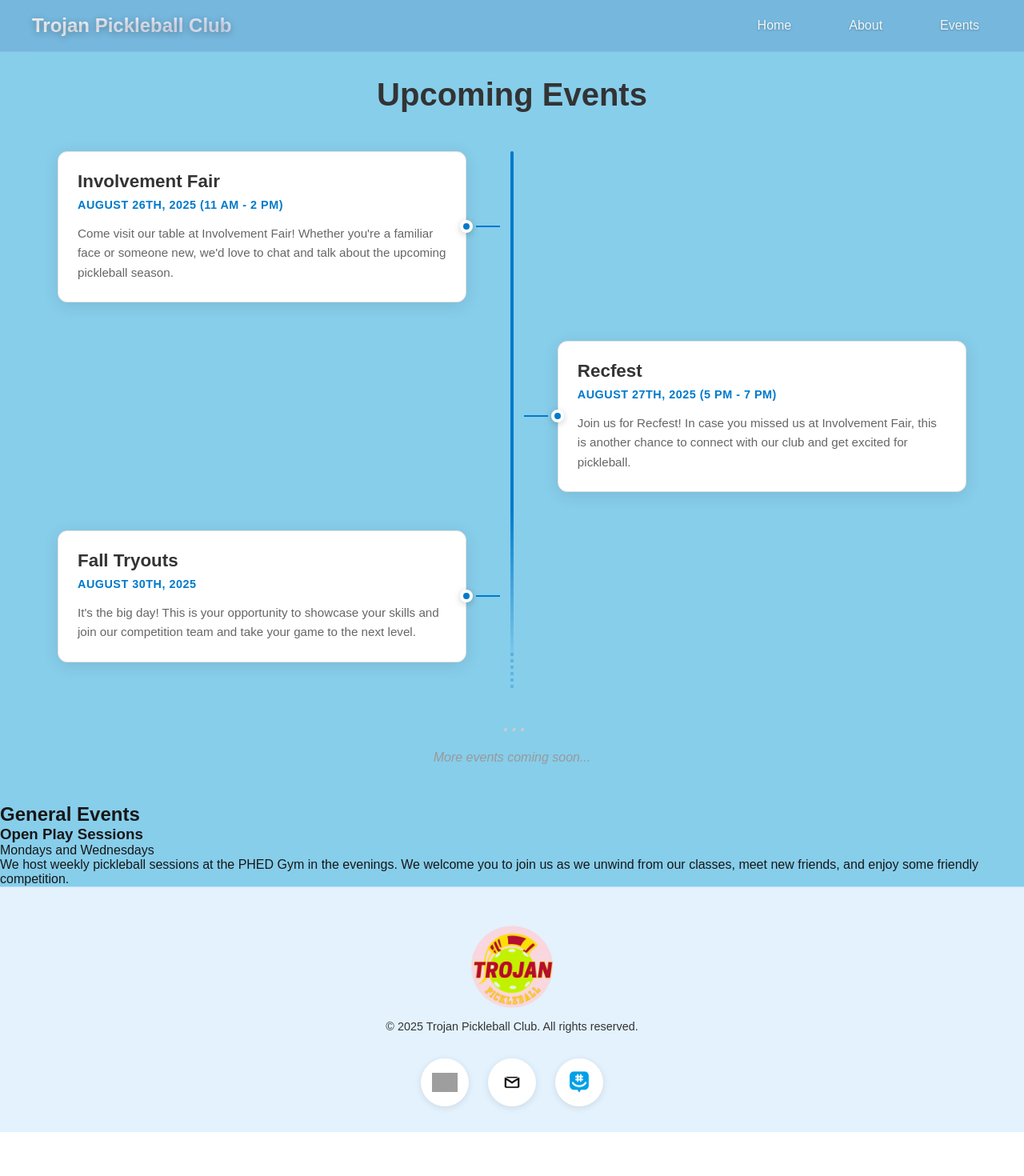
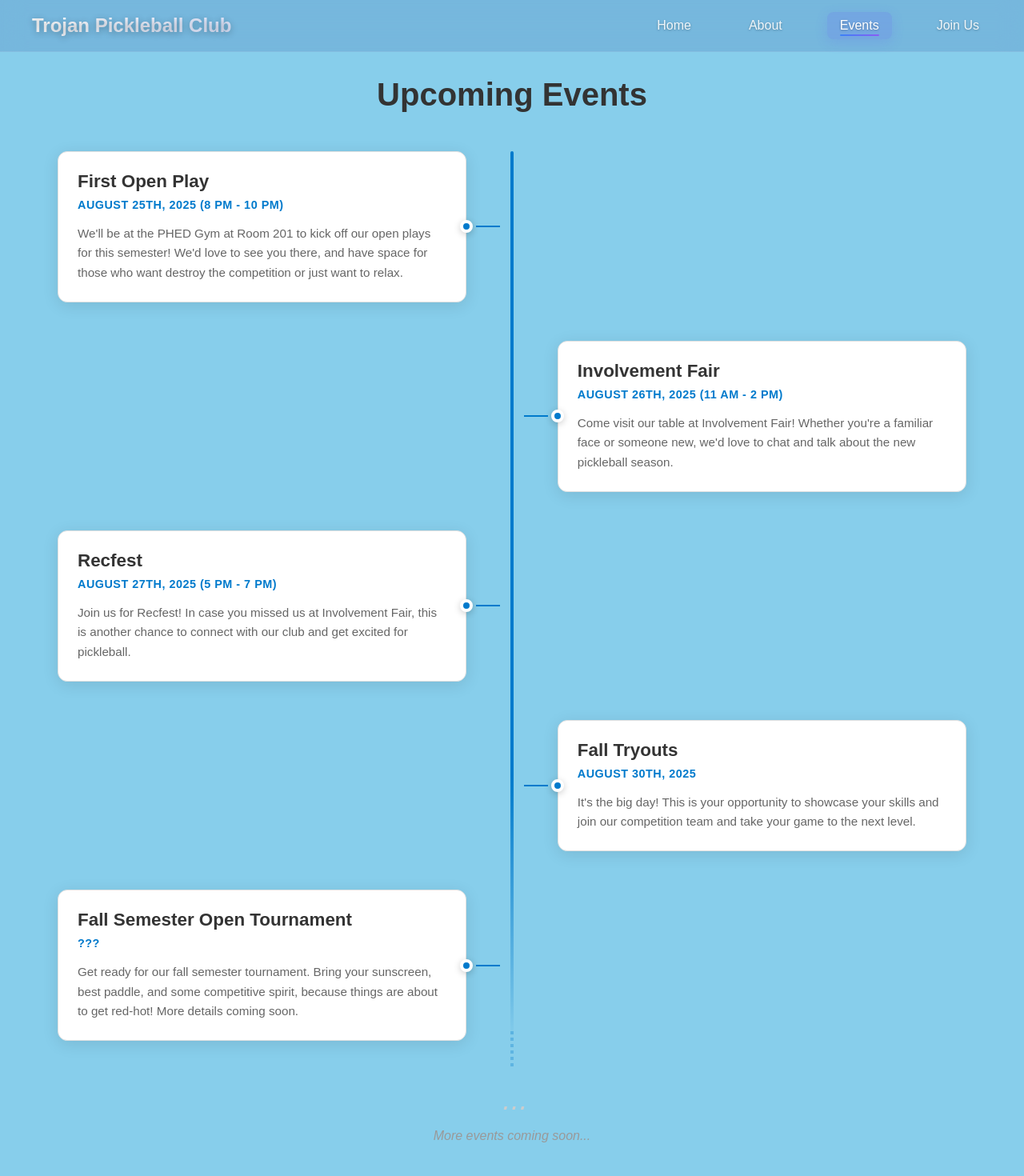
Before and after one commit to G1-100/pickleball-website, a Next.js app: page /events in a window 1280 px wide. Shown: the top 1470 px of the page at 80% size. Before the commit the page ends 1415 px from the top, so only its background shows below. Built offline with nearby package versions, Linux system fonts and the light colour scheme; grey boxes are pictures that could not be loaded.

Commit message:
Changed home page background color, added more events, added join section but need to put content in there

```diff
--- a/src/app/events/page.tsx
+++ b/src/app/events/page.tsx
@@ -7,6 +7,17 @@ export default function Page() {
                 <h1 className={styles.pageTitle}>Upcoming Events</h1>
 
                 <div className={styles.timeline}>
+                    {/* TODO: Edit date to fit actual time*/}
+                    <div className={styles.timelineItem}>
+                        <div className={styles.timelineDot}></div>
+                        <div className={styles.eventCard}>
+                            <h3 className={styles.eventTitle}>First Open Play</h3>
+                            <p className={styles.eventDate}>August 25th, 2025 (8 PM - 10 PM)</p>
+                            <p className={styles.eventDescription}>
+                                We'll be at the PHED Gym at Room 201 to kick off our open plays for this semester! We&apos;d  love to see you there, and have space for those who want destroy the competition or just want to relax.
+                            </p>
+                        </div>
+                    </div>
                     <div className={styles.timelineItem}>
                         <div className={styles.timelineDot}></div>
                         <div className={styles.eventCard}>
@@ -14,7 +25,7 @@ export default function Page() {
                             <p className={styles.eventDate}>August 26th, 2025 (11 AM - 2 PM)</p>
                             <p className={styles.eventDescription}>
                                 Come visit our table at Involvement Fair! Whether you&apos;re a familiar face or someone new,
-                                we&apos;d love to chat and talk about the upcoming pickleball season.
+                                we&apos;d love to chat and talk about the new pickleball season.
                             </p>
                         </div>
                     </div>
@@ -42,6 +53,16 @@ export default function Page() {
                             </p>
                         </div>
                     </div>
+                    <div className={styles.timelineItem}>
+                        <div className={styles.timelineDot}></div>
+                        <div className={styles.eventCard}>
+                            <h3 className={styles.eventTitle}>Fall Semester Open Tournament</h3>
+                            <p className={styles.eventDate}>???</p>
+                            <p className={styles.eventDescription}>
+                                Get ready for our fall semester tournament. Bring your sunscreen, best paddle, and some competitive spirit, because things are about to get red-hot! More details coming soon.
+                            </p>
+                        </div>
+                    </div>
                 </div>
 
                 <div className={styles.futureEventsIndicator}>
--- a/src/app/page.module.css
+++ b/src/app/page.module.css
@@ -51,7 +51,7 @@
 
 .whoWeAreSection {
   padding: 4rem 2rem;
-  background-color: #f8f9fa;
+  background-color: #e3e1f9;
   display: flex;
   align-items: center;
   justify-content: center;
@@ -213,7 +213,7 @@
 /* Sponsors Section */
 .sponsorsSection {
   padding: 6rem 2rem 8rem 2rem;
-  background: linear-gradient(to bottom, #f8f9fa 0%, #e8eaed 100%);
+  background: #e3e1f9;
   text-align: center;
   min-height: 70vh;
   display: flex;
--- a/src/components/Navbar.module.css
+++ b/src/components/Navbar.module.css
@@ -49,18 +49,43 @@
   border-radius: 8px;
   transition: all 0.3s ease;
   text-shadow: 0 1px 3px rgba(0, 0, 0, 0.3);
+  position: relative;
+}
+
+/* Underline hover effect */
+.navLink::after {
+  content: '';
+  position: absolute;
+  bottom: 4px;
+  left: 16px;
+  right: 16px;
+  height: 2px;
+  background: linear-gradient(90deg, #60a5fa, #a78bfa);
+  transform: scaleX(0);
+  transform-origin: left;
+  transition: transform 0.3s ease;
+  border-radius: 1px;
+}
+
+.navLink:hover::after {
+  transform: scaleX(1);
 }
 
 .navLink:hover {
   color: white;
-  background: rgba(255, 255, 255, 0.1);
-  transform: translateY(-2px);
+  transform: translateY(-1px);
 }
 
 .navLink.active {
-  background: rgba(99, 102, 241, 0.3);
+  background: rgba(99, 102, 241, 0.2);
   color: white;
   box-shadow: 0 4px 15px rgba(99, 102, 241, 0.2);
+}
+
+/* Active page underline - always visible */
+.navLink.active::after {
+  transform: scaleX(1);
+  background: linear-gradient(90deg, #3b82f6, #8b5cf6);
 }
 
 /* Hamburger Button */
@@ -143,14 +168,46 @@
   text-align: center;
   background: rgba(255, 255, 255, 0.05);
   border: 1px solid rgba(255, 255, 255, 0.1);
+  position: relative;
 }
 
-.mobileNavLink:hover,
+/* Mobile underline effect */
+.mobileNavLink::after {
+  content: '';
+  position: absolute;
+  bottom: 8px;
+  left: 16px;
+  right: 16px;
+  height: 2px;
+  background: linear-gradient(90deg, #60a5fa, #a78bfa);
+  transform: scaleX(0);
+  transform-origin: center;
+  transition: transform 0.3s ease;
+  border-radius: 1px;
+}
+
+.mobileNavLink:hover::after {
+  transform: scaleX(1);
+}
+
+.mobileNavLink:hover {
+  background: rgba(99, 102, 241, 0.2);
+  color: white;
+  transform: translateY(-2px);
+  box-shadow: 0 4px 15px rgba(99, 102, 241, 0.2);
+}
+
 .mobileNavLink.active {
   background: rgba(99, 102, 241, 0.3);
   color: white;
   transform: translateY(-2px);
   box-shadow: 0 4px 15px rgba(99, 102, 241, 0.2);
+}
+
+/* Active mobile page underline */
+.mobileNavLink.active::after {
+  transform: scaleX(1);
+  background: linear-gradient(90deg, #3b82f6, #8b5cf6);
 }
 
 /* Responsive Design */
--- a/src/components/Navbar.tsx
+++ b/src/components/Navbar.tsx
@@ -1,11 +1,13 @@
 "use client";
 import Link from "next/link";
 import { useState } from 'react';
+import { usePathname } from 'next/navigation';
 import styles from './Navbar.module.css';
 
 
 export default function Navbar() {
   const [isMobileMenuOpen, setIsMobileMenuOpen] = useState(false);
+  const pathname = usePathname();
 
   const toggleMobileMenu = () => {
     setIsMobileMenuOpen(!isMobileMenuOpen);
@@ -20,14 +22,17 @@ export default function Navbar() {
         </Link>
 
         <div className={styles.navLinks}>
-          <Link href="/" className={styles.navLink}>
+          <Link href="/" className={`${styles.navLink} ${pathname === '/' ? styles.active : ''}`}>
             Home
           </Link>
-          <Link href="/about" className={styles.navLink}>
+          <Link href="/about" className={`${styles.navLink} ${pathname === '/about' ? styles.active : ''}`}>
             About
           </Link>
-          <Link href="/events" className={styles.navLink}>
+          <Link href="/events" className={`${styles.navLink} ${pathname === '/events' ? styles.active : ''}`}>
             Events
+          </Link>
+          <Link href="/join" className={`${styles.navLink} ${pathname === '/join' ? styles.active : ''}`}>
+            Join Us
           </Link>
         </div>
       </div>
@@ -47,14 +52,17 @@ export default function Navbar() {
       {isMobileMenuOpen && (
         <div className={`${styles.mobileMenu} ${isMobileMenuOpen ? styles.open : ''}`}>
             <div className={styles.mobileNavLinks}>
-                <Link href="/" className={styles.mobileNavLink} onClick={() => setIsMobileMenuOpen(false)}>
+                <Link href="/" className={`${styles.mobileNavLink} ${pathname === '/' ? styles.active : ''}`} onClick={() => setIsMobileMenuOpen(false)}>
                 Home
                 </Link>
-                <Link href="/about" className={styles.mobileNavLink} onClick={() => setIsMobileMenuOpen(false)}>
+                <Link href="/about" className={`${styles.mobileNavLink} ${pathname === '/about' ? styles.active : ''}`} onClick={() => setIsMobileMenuOpen(false)}>
                 About
                 </Link>
-                <Link href="/events" className={styles.mobileNavLink} onClick={() => setIsMobileMenuOpen(false)}>
+                <Link href="/events" className={`${styles.mobileNavLink} ${pathname === '/events' ? styles.active : ''}`} onClick={() => setIsMobileMenuOpen(false)}>
                 Events
+                </Link>
+                <Link href="/join" className={`${styles.mobileNavLink} ${pathname === '/join' ? styles.active : ''}`} onClick={() => setIsMobileMenuOpen(false)}>
+                Join Us
                 </Link>
             </div>
         </div>
```
Also changed, not shown: src/app/join/page.tsx (added, +7 -0 lines).
